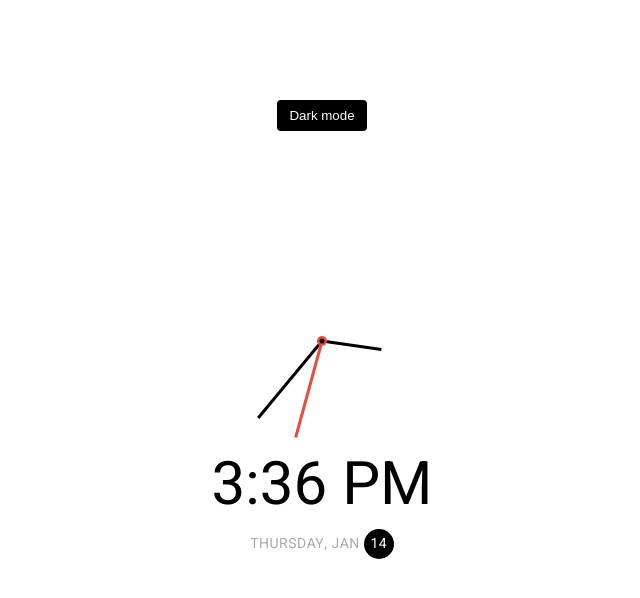
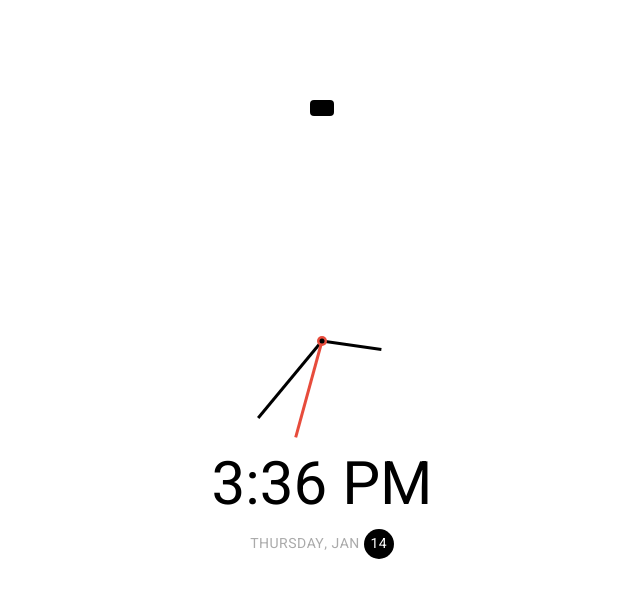
Before and after one commit to enrichdev-en/simple_clock, a plain HTML site: page index.html in a window 1280 px wide. Shown: the whole page, without its empty margins (318-958 px from the left). Drawn offline with Linux system fonts and the light colour scheme.

Commit message:
updated html title

```diff
--- a/index.html
+++ b/index.html
@@ -12,10 +12,10 @@
       crossorigin="anonymous"
     />
 
-    <title>Theme Clock</title>
+    <title>Simple Clock</title>
   </head>
   <body>
-    <button class="toggle">Dark mode</button>
+    <button class="toggle"></button>
     <div class="clock-container">
       <div class="clock">
         <div class="needle hour"></div>
--- a/script.js
+++ b/script.js
@@ -98,13 +98,10 @@ function setTime() {
   )}deg)`;
 }
 
-// https://stackoverflow.com/questions/10756313/javascript-jquery-map-a-range-of-numbers-to-another-range-of-numbers
 
 const scale = (num, in_min, in_max, out_min, out_max) => {
   return ((num - in_min) * (out_max - out_min)) / (in_max - in_min) + out_min;
 };
 
-// setInterval( () => setTime(), 1000)
+
 setInterval(setTime, 1000);
-
-// setTime();
```
